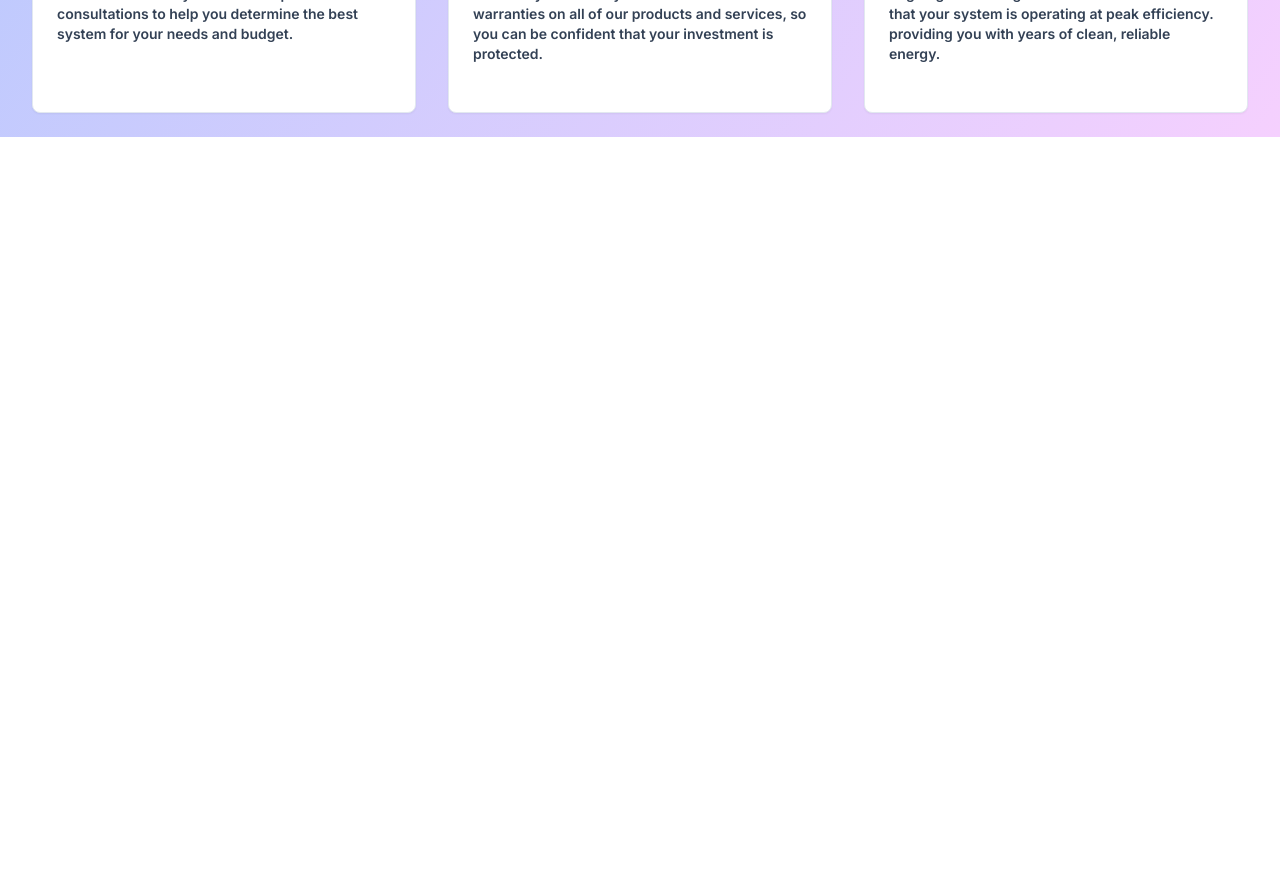
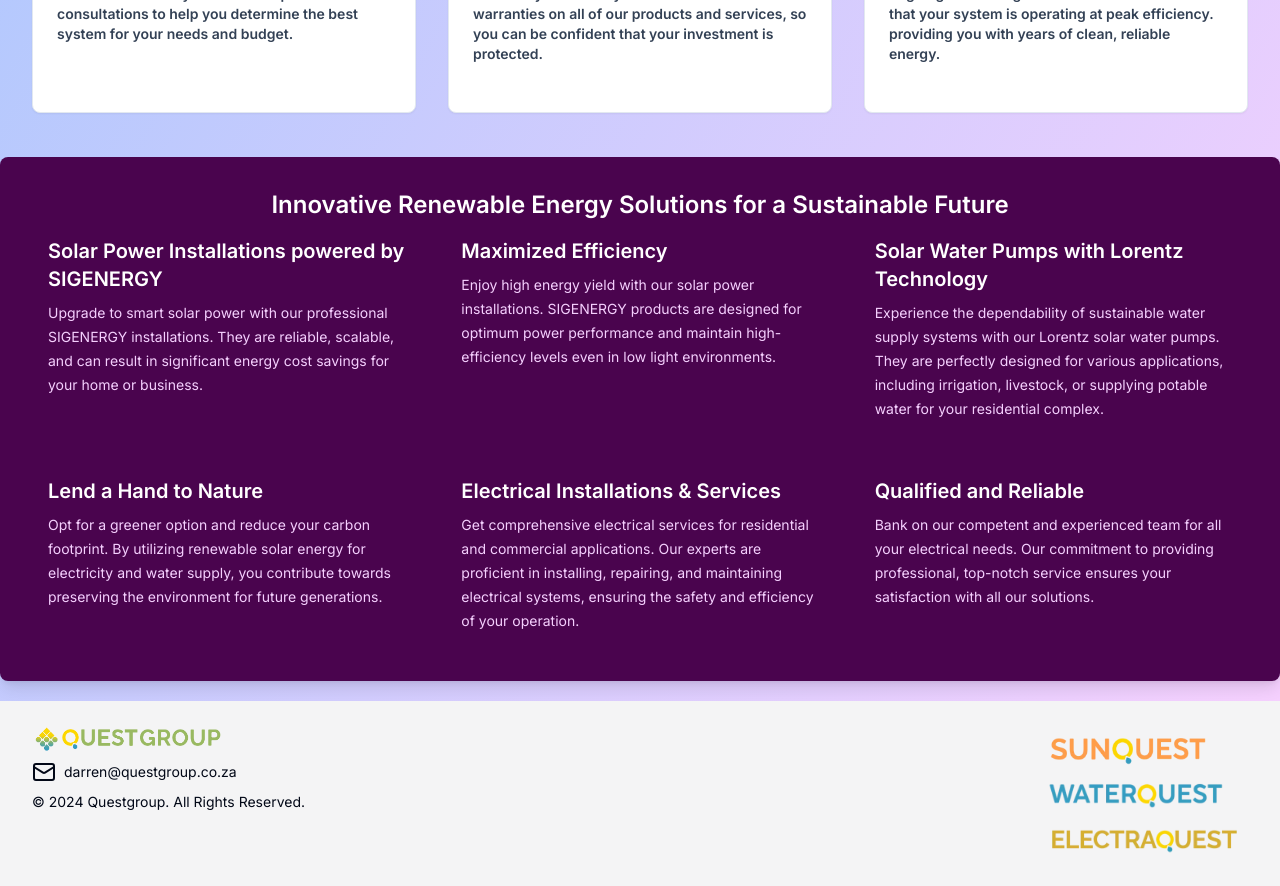
Before and after one commit to PhilaniNcube/questgroup, a Next.js app: page / in a window 1280 px wide. Shown: the part 1720-2606 px from the top of the page. Before the commit the page ends 1857 px from the top, so only its background shows below. Built offline with nearby package versions, Linux system fonts and the light colour scheme.

Commit message:
Add Footer and Reasons components to layout and page

```diff
--- /dev/null
+++ b/app/(home)/reasons.tsx
@@ -0,0 +1,57 @@
+
+const cards = [
+  {
+    title: "Solar Power Installations powered by SIGENERGY",
+    description:
+      "Upgrade to smart solar power with our professional SIGENERGY installations. They are reliable, scalable, and can result in significant energy cost savings for your home or business.",
+  },
+  {
+    title: "Maximized Efficiency",
+    description:
+      "Enjoy high energy yield with our solar power installations. SIGENERGY products are designed for optimum power performance and maintain high-efficiency levels even in low light environments.",
+  },
+  {
+    title: "Solar Water Pumps with Lorentz Technology",
+    description:
+      "Experience the dependability of sustainable water supply systems with our Lorentz solar water pumps. They are perfectly designed for various applications, including irrigation, livestock, or supplying potable water for your residential complex.",
+  },
+  {
+    title: "Lend a Hand to Nature ",
+    description:
+      "Opt for a greener option and reduce your carbon footprint. By utilizing renewable solar energy for electricity and water supply, you contribute towards preserving the environment for future generations. ",
+  },
+  {
+    title: "Electrical Installations & Services",
+    description:
+      "Get comprehensive electrical services for residential and commercial applications. Our experts are proficient in installing, repairing, and maintaining electrical systems, ensuring the safety and efficiency of your operation.",
+  },
+  {
+    title: "Qualified and Reliable",
+    description:
+      "Bank on our competent and experienced team for all your electrical needs. Our commitment to providing professional, top-notch service ensures your satisfaction with all our solutions.",
+  },
+];
+
+const Reasons = () => {
+  return (
+    <section className="py-5">
+      <div className="container rounded-lg shadow-lg bg-fuchsia-950 p-8 text-white">
+        <h3 className="text-center text-2xl font-semibold">
+          Innovative Renewable Energy Solutions for a Sustainable Future
+        </h3>
+        <div className="grid grid-cols-1 sm:grid-cols-2 lg:grid-cols-3 gap-6">
+          {cards.map((card, index) => (
+            <div
+              key={index}
+              className="flex flex-col p-4 rounded-lg"
+            >
+              <h4 className="text-xl font-semibold">{card.title}</h4>
+              <p className="text-sm mt-2 text-fuchsia-200 leading-6">{card.description}</p>
+            </div>
+          ))}
+        </div>
+      </div>
+    </section>
+  );
+};
+export default Reasons;
--- a/app/layout.tsx
+++ b/app/layout.tsx
@@ -5,6 +5,7 @@ import Navbar from '@/components/navigation/navbar'
 import { siteConfig } from '@/config/site'
 
 import { GoogleTagManager } from "@next/third-parties/google";
+import Footer from '@/components/navigation/footer'
 
 const inter = Inter({ subsets: ['latin'] })
 
@@ -37,6 +38,7 @@ export default function RootLayout({
         <GoogleTagManager
           gtmId="GTM-59P9T94T"
         />
+        <Footer />
       </body>
     </html>
   );
--- a/app/page.tsx
+++ b/app/page.tsx
@@ -4,6 +4,7 @@ import HomeHero from './(home)/home-hero';
 import Principles from './(home)/questgroup-principles';
 import { Metadata } from 'next';
 import { siteConfig } from "@/config/site";
+import Reasons from './(home)/reasons';
 
 
 export const metadata: Metadata = {
@@ -30,6 +31,7 @@ export default function Home() {
     <main className="bg-gradient-to-br from-blue-300 to-fuchsia-200">
       <HomeHero />
       <Principles />
+      <Reasons />
     </main>
   );
 }
--- /dev/null
+++ b/components/navigation/footer.tsx
@@ -0,0 +1,82 @@
+import Link from "next/link";
+import Image from "next/image";
+import { Mail } from "lucide-react";
+
+const Footer = () => {
+  return (
+    <footer className="py-6 bg-zinc-100">
+      <div className="container">
+        <div className="flex flex-col lg:justify-between items-start md:flex-row">
+          <div className="flex flex-col">
+            <Link
+              href="/"
+              prefetch={false}
+              className="text-sm sm:text-lg font-medium text-white"
+            >
+              <Image
+                src="/images/questgroup-logo-wide.webp"
+                alt="Questgroup"
+                width={1275}
+                height={249}
+                className="w-40 md:w-48 object-cover"
+              />
+              <p className="sr-only">Questgroup</p>
+            </Link>
+            <Link
+              className="flex items-center text-sm mt-2 gap-x-2"
+              href="mailto:darren@questgroup.co.za"
+            >
+              <Mail />
+              <span>darren@questgroup.co.za</span>
+            </Link>
+            <p className="text-sm mt-2">
+              © {new Date().getFullYear()} Questgroup. All Rights Reserved.
+            </p>
+          </div>
+          <div className="flex flex-col">
+            <Link
+              href="/sunquest"
+              prefetch={false}
+              className="px-2 py-2 font-bold"
+            >
+              <Image
+                src="/images/sunquest.webp"
+                alt="Waterquest"
+                width={470}
+                height={92}
+                className="w-36 lg:w-40 object-cover"
+              />
+            </Link>
+            <Link
+              href="/waterquest"
+              prefetch={false}
+              className="px-2 py-2 font-bold"
+            >
+              <Image
+                src="/images/waterquest.webp"
+                alt="Waterquest"
+                width={4500}
+                height={947}
+                className="w-40 lg:w-44 object-cover"
+              />
+            </Link>
+            <Link
+              prefetch={false}
+              href="/electraquest"
+              className="px-2 py-2 font-bold"
+            >
+              <Image
+                src="/images/electraquest.webp"
+                alt="Electraquest"
+                width={470}
+                height={72}
+                className="w-44 lg:w-48 object-cover"
+              />
+            </Link>
+          </div>
+        </div>
+      </div>
+    </footer>
+  );
+};
+export default Footer;
```
Also changed, not shown: public/images/resdential_area.webp (added), 1 other file (tests, documents, lock files or other folders).
